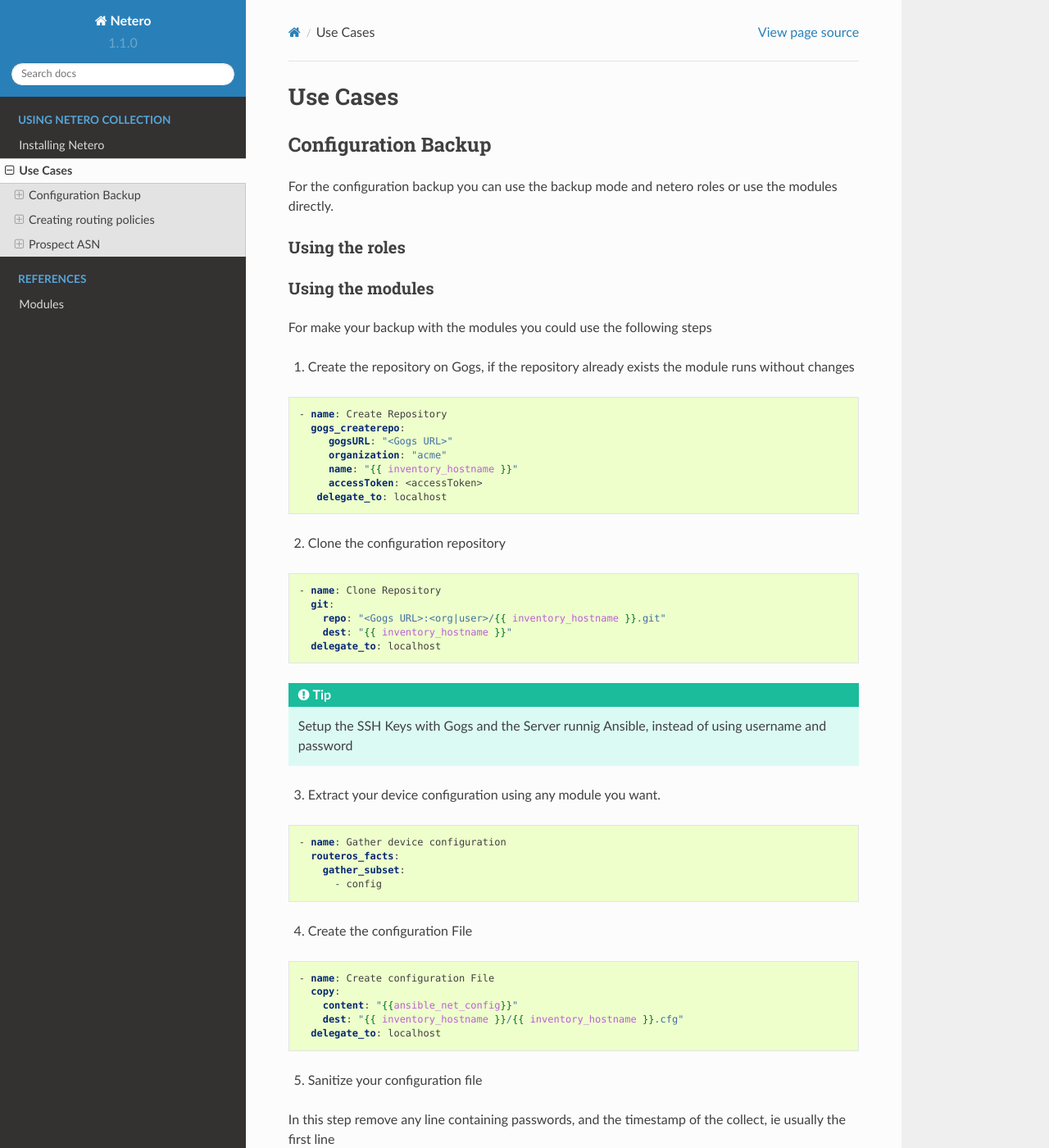
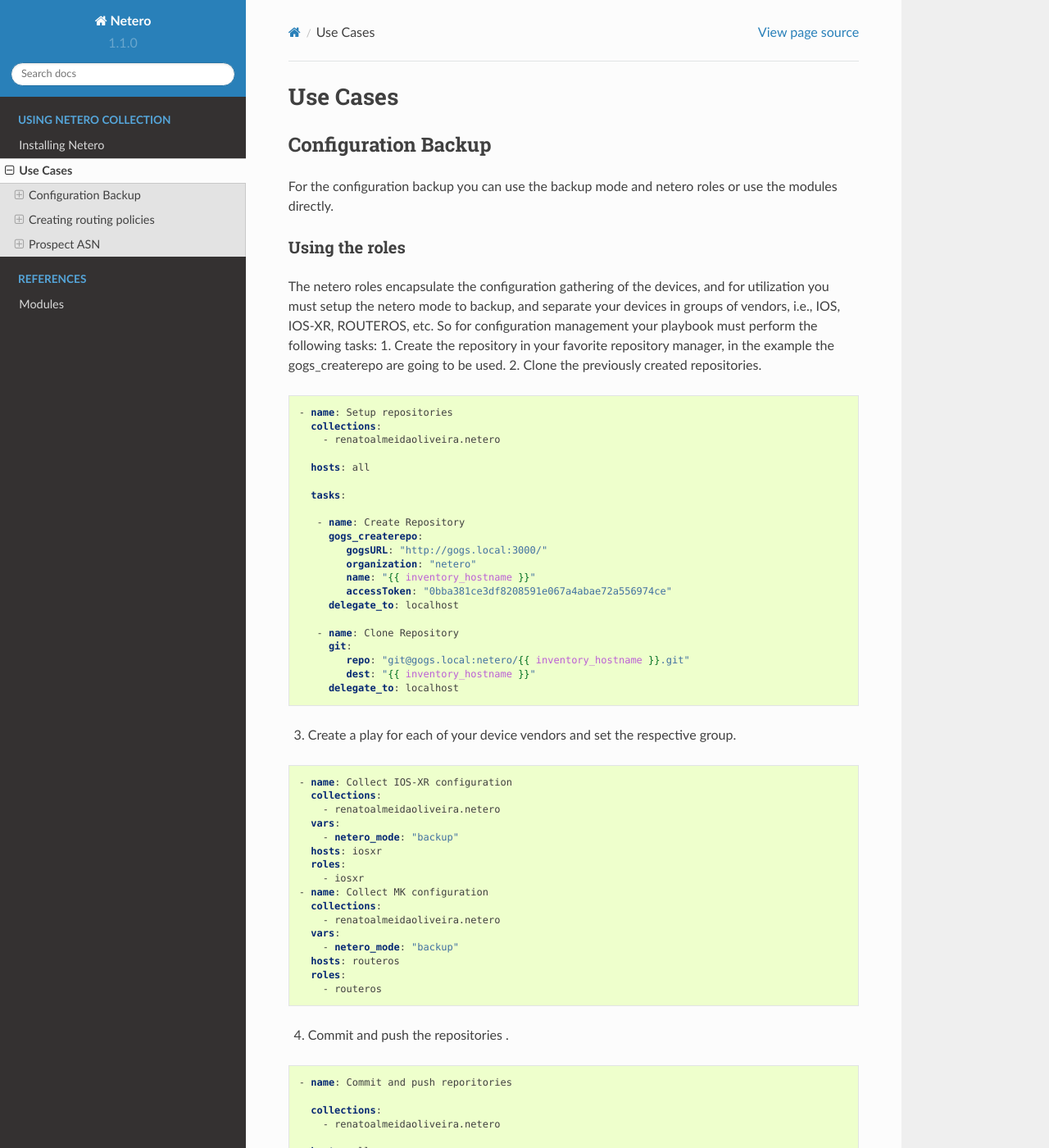
Before and after one commit to renatoalmeidaoliveira/netero, a Sphinx documentation site: the page built from docs/source/examples.rst, in a window 1280 px wide and 1400 px high. Shown: the whole window at 82% size. Built offline with Sphinx 7.4.7 and the Read the Docs theme 2.0.0, drawn with Linux system fonts in a browser that asks for light colours; some of the changed text lies outside the part shown.

Commit message:
Documentation update

```diff
--- a/docs/source/examples.rst
+++ b/docs/source/examples.rst
@@ -8,6 +8,79 @@ For the configuration backup you can use the backup mode and netero roles or use
 
 Using the roles
 ~~~~~~~~~~~~~~~~~~~~~~~~~~~~
+
+The netero roles encapsulate the configuration gathering of the devices, and for utilization you must setup the netero mode to backup, and separate your devices in groups of vendors, i.e., IOS, IOS-XR, ROUTEROS, etc.
+So for configuration management your playbook must perform the following tasks:
+1.      Create the repository in your favorite repository manager, in the example the gogs_createrepo are going to be used.
+2.      Clone the previously created repositories.
+
+.. code-block:: yaml+jinja
+
+    - name: Setup repositories
+      collections:
+        - renatoalmeidaoliveira.netero
+
+      hosts: all
+
+      tasks:
+
+       - name: Create Repository
+         gogs_createrepo:
+            gogsURL: "http://gogs.local:3000/"
+            organization: "netero"
+            name: "{{ inventory_hostname }}"
+            accessToken: "0bba381ce3df8208591e067a4abae72a556974ce"
+         delegate_to: localhost
+
+       - name: Clone Repository
+         git:
+            repo: "git@gogs.local:netero/{{ inventory_hostname }}.git"
+            dest: "{{ inventory_hostname }}"
+         delegate_to: localhost
+
+
+3.      Create a play for each of your device vendors and set the respective group.
+
+.. code-block:: yaml+jinja
+
+    - name: Collect IOS-XR configuration
+      collections:
+        - renatoalmeidaoliveira.netero
+      vars:
+        - netero_mode: "backup"
+      hosts: iosxr
+      roles:
+        - iosxr
+    - name: Collect MK configuration
+      collections:
+        - renatoalmeidaoliveira.netero
+      vars:
+        - netero_mode: "backup"
+      hosts: routeros
+      roles:
+        - routeros
+
+4.      Commit and push the repositories .
+
+.. code-block:: yaml+jinja
+
+    - name: Commit and push reporitories
+
+      collections:
+        - renatoalmeidaoliveira.netero
+
+      hosts: all
+
+      tasks:
+
+      - name: Commit
+        git_commit:
+          path: "{{ inventory_hostname }}"
+        delegate_to: localhost
+      - name: Push
+        git_push:
+          path: "{{ inventory_hostname }}"
+        delegate_to: localhost
 
 Using the modules
 ~~~~~~~~~~~~~~~~~~~~~~~~~~~~
```
Also changed, not shown: 5 other files.
